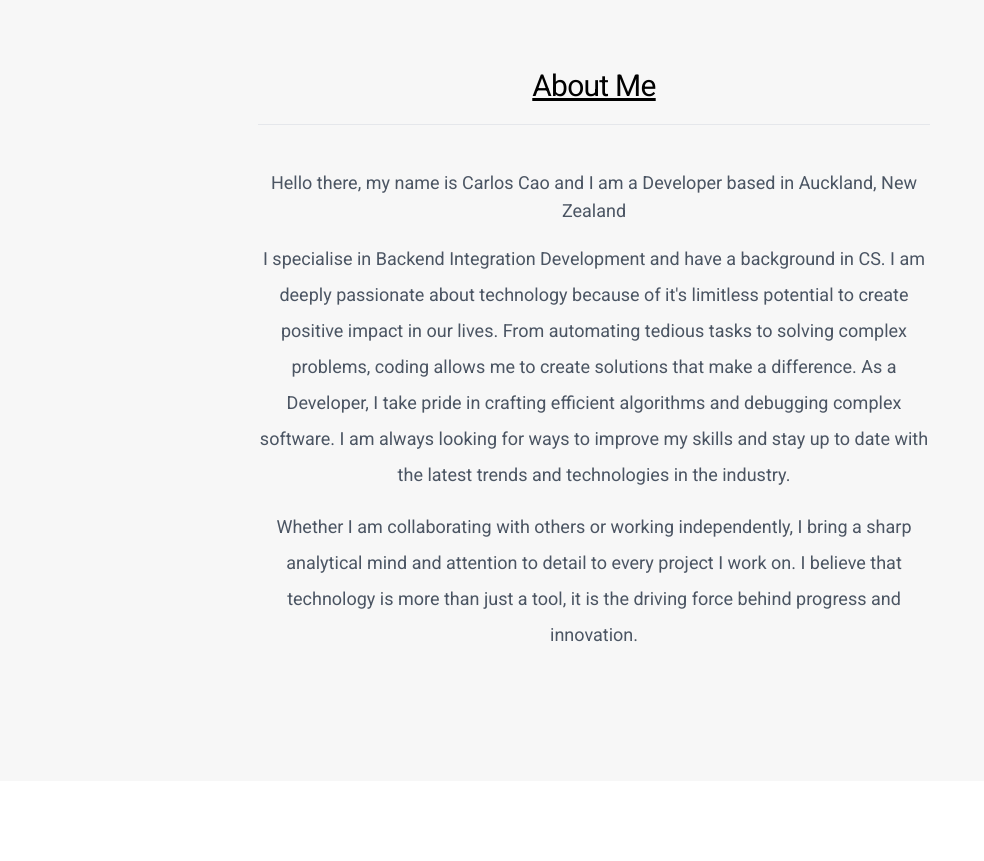
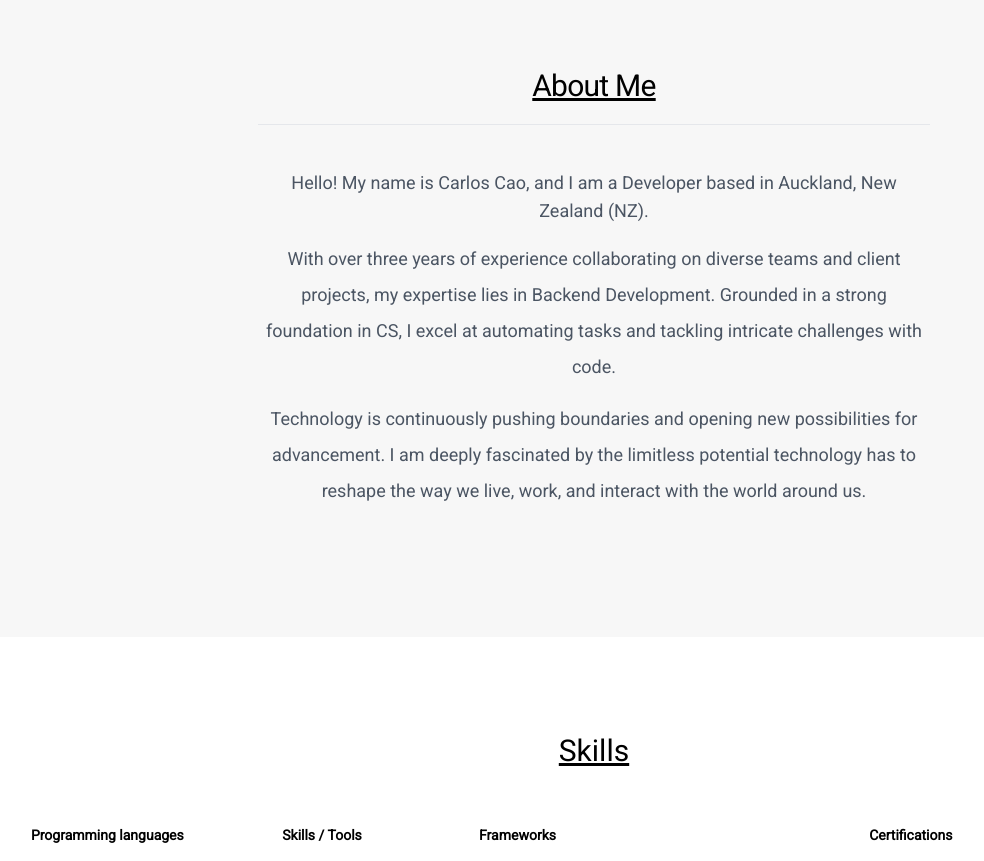
Before and after one commit to Carlos-Cao/Personal-Portfolio, a Next.js app: page / in a window 1280 px wide. Shown: the part 860-1721 px from the top of the page, without its empty margins (46-1030 px from the left). Built offline with nearby package versions, Linux system fonts and the light colour scheme.

Commit message:
chore: update about me section

```diff
--- a/components/About.tsx
+++ b/components/About.tsx
@@ -2,10 +2,10 @@ const about = [
   {
     id: 1,
     introduction:
-      "Hello there, my name is Carlos Cao and I am a Developer based in Auckland, New Zealand",
+      "Hello! My name is Carlos Cao, and I am a Developer based in Auckland, New Zealand (NZ).",
     content:
-      "I specialise in Backend Integration Development and have a background in CS. I am deeply passionate about technology because of it's limitless potential to create positive impact in our lives. From automating tedious tasks to solving complex problems, coding allows me to create solutions that make a difference. As a Developer, I take pride in crafting efficient algorithms and debugging complex software. I am always looking for ways to improve my skills and stay up to date with the latest trends and technologies in the industry.",
-    end: "Whether I am collaborating with others or working independently, I bring a sharp analytical mind and attention to detail to every project I work on. I believe that technology is more than just a tool, it is the driving force behind progress and innovation.",
+      "With over three years of experience collaborating on diverse teams and client projects, my expertise lies in Backend Development. Grounded in a strong foundation in CS, I excel at automating tasks and tackling intricate challenges with code.",
+    end: "Technology is continuously pushing boundaries and opening new possibilities for advancement. I am deeply fascinated by the limitless potential technology has to reshape the way we live, work, and interact with the world around us.",
   },
 ];
 
@@ -18,7 +18,7 @@ export default function About() {
             <h2 className="text-center text-3xl text-decoration-line: underline tracking-tight text-black">
               About Me
             </h2>
-            <div className="border-t border-gray-200 sm:mt-5 sm:pt-5 lg:mx-0 lg:max-w-none lg:grid-cols-3">
+            <div className="mx-auto mt-5 text-center gap-y-16 gap-x-8 border-t border-gray-200 pt-10 sm:mt-5 sm:pt-5 lg:mx-0 lg:max-w-none lg:grid-cols-3">
               {about.map((item) => (
                 <div className="mt-6" key={item.id}>
                   <p className="text-lg sm:text-lgleading-9 text-gray-600">
--- a/components/Skills.tsx
+++ b/components/Skills.tsx
@@ -120,7 +120,7 @@ const skills = [
     certification: "Oracle Certified Foundations Associate",
     certificationIcon: <Icon path={mdiCloud} size={1} />,
     certificationLink:
-      "https://brm-certview.oracle.com/ords/certview/ecertificate?ssn=OC4698595&trackId=OCIF2023CA&key=f51ba9fd54eed343b5d24a13cb25d9d6e0899456",
+      "https://catalog-education.oracle.com/pls/certview/sharebadge?id=379EAE22C515E2E1A562ABA84B38EC8C11FBC81448401D8AB20957D97E3F3A30&fbclid=IwZXh0bgNhZW0CMTEAAR2JkqVrJKF53TjCpWHlL91Y_U4rfjacpMXtculDxLo_IAS1RfIWNsiTx3c_aem_ATw8AqEauykvMj6R5GpINv_EAv50OQTmoNpUJXDmAD8TShZ9WW6ht2yuIMXM9RiPwaDTjs3XLGlwS-tD2DSiDI_f",
   },
   {
     id: 8,
```
